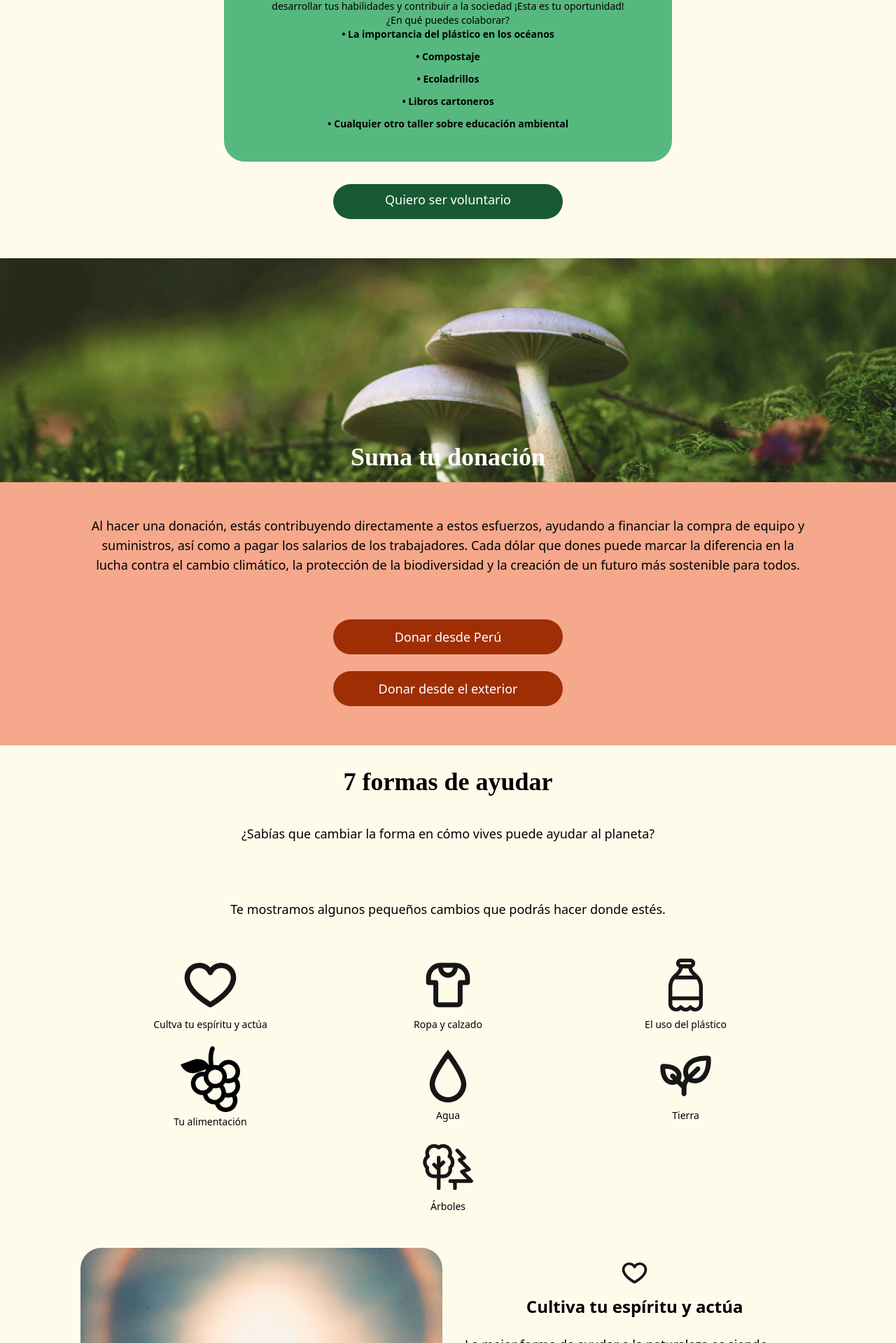
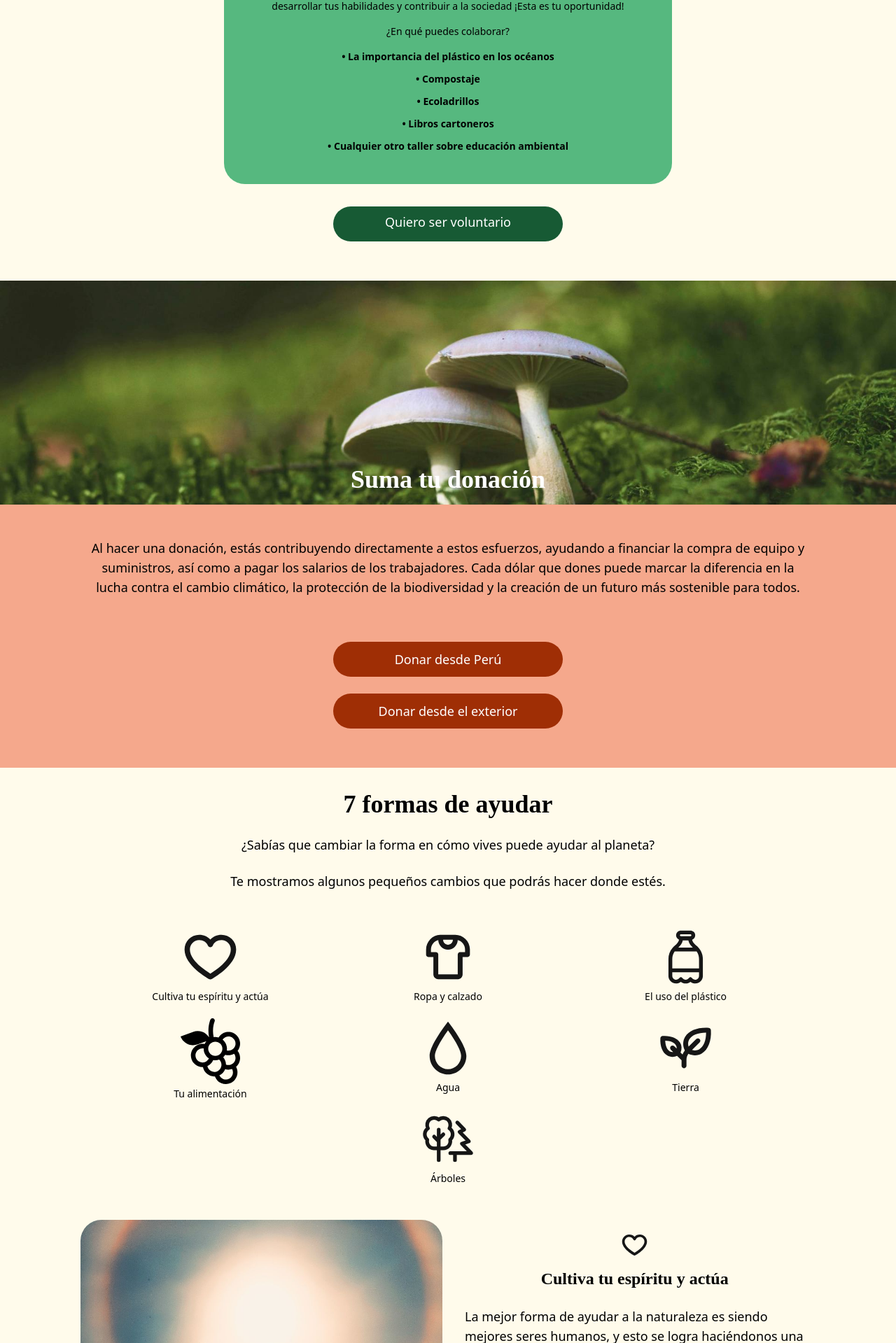
Before and after one commit to M4qu14v3l0/proyecto-verdeo, a Next.js app: page /ayuda in a window 1280 px wide. Shown: the part 881-2800 px from the top of the page at 70% size. Built offline with nearby package versions, Linux system fonts and the light colour scheme.

Commit message:
11 del 4 3

```diff
--- a/app/ayuda/components/Cons.js
+++ b/app/ayuda/components/Cons.js
@@ -15,7 +15,7 @@ const tips= [
         img: "/ropa.jpg",
         svg: "/ropa.svg",
         titulo: "Ropa y calzado",
-        texto: <p className="text-lg">Vuestra ropa esconde mucho de vuestra belleza y, sin embargo, no cubre lo que no es bello”- Khalil Gibran La compra compulsiva de ropa se debe en gran parte a la obsesión por la moda y la necesidad de tener muchas opciones de outfit inspiradas por los medios y tendencias. <Link href="https://www.greenpeace.org/mexico/blog/9514/fast-fashion/" target="_blank" className="underline">La moda rápida</Link> solo es una parte de una de las formas más terribles del <Link href="https://sds.uanl.mx/2022/12/14/consumismo-el-mal-del-ultimo-siglo/" target="_blank" className="underline">consumismo.</Link> <Link href="https://lasempresasverdes.com/el-fast-fashion-la-segunda-industria-mas-contaminante/" target="_blank" className="underline">Anualmente, el fast fashion consume aproximadamente 93 billones de litros de agua, la cantidad suficiente para abastecer a cinco millones de personas.</Link></p>,
+        texto: <p className="text-lg">“Vuestra ropa esconde mucho de vuestra belleza y, sin embargo, no cubre lo que no es bello” - Khalil Gibran. <br></br>La compra compulsiva de ropa se debe en gran parte a la obsesión por la moda y la necesidad de tener muchas opciones de outfit inspiradas por los medios y tendencias. <Link href="https://www.greenpeace.org/mexico/blog/9514/fast-fashion/" target="_blank" className="underline">La moda rápida</Link> solo es una parte de una de las formas más terribles del <Link href="https://sds.uanl.mx/2022/12/14/consumismo-el-mal-del-ultimo-siglo/" target="_blank" className="underline">consumismo.</Link> <Link href="https://lasempresasverdes.com/el-fast-fashion-la-segunda-industria-mas-contaminante/" target="_blank" className="underline">Anualmente, el fast fashion consume aproximadamente 93 billones de litros de agua, la cantidad suficiente para abastecer a cinco millones de personas.</Link></p>,
         data:
             <ul>
                 <li className="flex flex-col my-4">
@@ -23,7 +23,7 @@ const tips= [
                     <p className="indent-4 text-lg">Para alargar la vida de una prenda, puedes regalarla o donarla a alguien que la necesite en lugar de desecharla si ya no te queda o no te gusta.</p>
                 </li>
                 <li className="flex flex-col my-4">
-                    <p className="text-lg text-verde">2. Investiga de donde viene tu ropa</p>
+                    <p className="text-lg text-verde">2. Investiga de dónde viene tu ropa</p>
                     <p className="indent-4 text-lg">La moda puede involucrar explotación y agotamiento de recursos en la producción. Al investigar la procedencia y materiales de tu ropa, puedes tomar conciencia y elegir mejor. Busca noticias de fábricas ilegales donde asilan a personas para producir ropa de bajo costo para grandes marcas. Te recomendamos el documental <Link href="https://www.youtube.com/watch?v=5-0zHqYGnlo&ab_channel=ENDEVR" target="_blank" className="underline">“The true cost”.</Link></p>
                 </li>
                 <li className="flex flex-col my-4">
@@ -175,8 +175,8 @@ const Consejos = () => {
     return (
         <div id="consejos" className='flex flex-col lg:w-10/12 lg:mx-auto'>
             <h2 className='text-3xl lg:text-4xl text-center mt-5 lg:mt-8 font-bold px-2 font-titulos'>7 formas de ayudar</h2>
-            <p className='font-botones my-6 lg:my-10 text-lg text-center px-4'>¿Sabías que cambiar la forma en cómo vives puede ayudar al planeta?</p>
-            <p className='font-botones mb-8 lg:my-10 text-lg text-center px-4'>Te mostramos algunos pequeños cambios que podrás hacer donde estés.</p>
+            <p className='font-botones my-6 lg:my-6 text-lg text-center px-4'>¿Sabías que cambiar la forma en cómo vives puede ayudar al planeta?</p>
+            <p className='font-botones mb-8 lg:mb-10 text-lg text-center px-4'>Te mostramos algunos pequeños cambios que podrás hacer donde estés.</p>
             <TituloConsejos />
             {tips.map((tip) => (
                 <div className={tip.divClass} key={tip.titulo}>
@@ -185,7 +185,7 @@ const Consejos = () => {
                     </div>
                     <div className="flex flex-col px-6 w-full lg:w-6/12 lg:mx-auto">
                         <Image width={100} height={100} src={tip.svg} className="w-1/12 mt-4 mx-auto" alt={tip.titulo}/>
-                        <h3 className="text-center font-bold text-2xl mb-3 py-3">{tip.titulo}</h3>
+                        <h3 className="text-center font-titulos font-bold text-2xl mb-3 py-3">{tip.titulo}</h3>
                         {tip.texto}
                         {tip.data?
                             <div>
--- a/app/ayuda/components/TituloCons.js
+++ b/app/ayuda/components/TituloCons.js
@@ -2,7 +2,7 @@ import Image from 'next/image';
 
 const items= [
     {
-        titulo: "Cultva tu espíritu y actúa",
+        titulo: "Cultiva tu espíritu y actúa",
         img: "/corazon.svg",
         class: "col-start-1 col-end-1 row-start-1 row-end-1 flex flex-col mt-3",
     },
--- a/app/ayuda/components/Volun.js
+++ b/app/ayuda/components/Volun.js
@@ -29,7 +29,7 @@ const voluntariado = () => {
             <div className='bg-verde2 h-auto mb-5 lg:mb-8 w-11/12 lg:w-3/6 mx-auto p-4 lg:p-6 rounded-xl flex flex-col'>
                 <h4 className='font-botones font-bold mb-3 lg:mb-8 text-xl text-center'>¿De qué se trata?</h4>
                 <p className=' font-botonesmb-3 text-sm text-center'>Si eres una persona responsable, con ganas de aprender, formar parte de un equipo, desarrollar tus habilidades y contribuir a la sociedad ¡Esta es tu oportunidad!</p>
-                <p className=' font-botonesmb-3 text-sm text-center'>¿En qué puedes colaborar?</p>
+                <p className=' font-botonesmb-3 text-sm text-center my-4'>¿En qué puedes colaborar?</p>
                 <ol className='flex flex-col mb-2 mx-auto'>
                     {ejes.map(({titulo}) => (
                             <li key={titulo} className='font-botones font-bold text-sm text-center mb-3'>• {titulo}</li>
--- a/app/components/Actividades.js
+++ b/app/components/Actividades.js
@@ -24,7 +24,7 @@ const actividades = [
 
 const Hacemos = () => {
     return (
-        <div className="w-11/12 flex mx-auto flex-col mt-6 lg:mt-10 lg:mb-10">
+        <div className="w-11/12 lg:w-9/12 flex mx-auto flex-col mt-6 lg:mt-10 lg:mb-10">
             <h2 className="text-center font-titulos font-bold text-3xl mb-4 lg:mb-6 lg:text-4xl">Lo que hacemos</h2>
             <p className="text-center font-botones text-sm mb-5 lg:mb-10">Compartimos, enseñamos y difundimos conocimiento sobre naturaleza, animales y cómo vivir en armonía a través de programas ambientales, talleres y charlas.</p>
             <div className="flex flex-col mb-8 lg:flex-row lg:justify-evenly">
```
